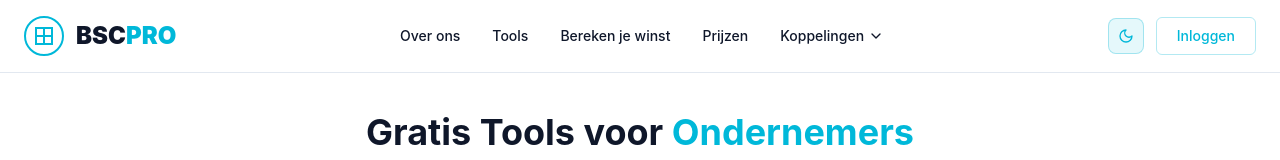
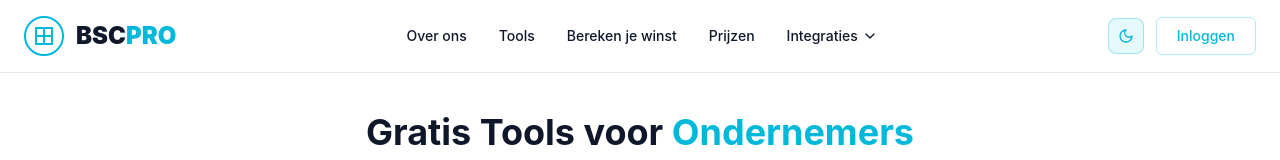
Before and after one commit to stagedvisuals/bank-statement-converter-pro, a Next.js app: page /tools in a window 1280 px wide. Shown: the top 160 px of the page. Built offline with nearby package versions, Linux system fonts and the light colour scheme.

Commit message:
Fix: Koppelingen → Integraties, Start gratis trial → Koop losse scan

```diff
--- a/app/page.tsx
+++ b/app/page.tsx
@@ -248,7 +248,7 @@ export default function Home() {
               </ul>
 
               <button className="w-full py-3 rounded-lg font-semibold border border-[#00b8d9]/30 text-[#00b8d9] hover:bg-[#00b8d9]/10 transition-all">
-                Start gratis trial
+                Koop losse scan
               </button>
             </div>
 
--- a/components/Navbar.tsx
+++ b/components/Navbar.tsx
@@ -71,13 +71,13 @@ export default function Navbar() {
               </Link>
             ))}
 
-            {/* Koppelingen Dropdown */}
+            {/* Integraties Dropdown */}
             <div className="relative">
               <button
                 onClick={() => setKoppelingenOpen(!koppelingenOpen)}
                 className="flex items-center gap-1 text-muted-foreground hover:text-foreground text-sm font-medium transition-colors whitespace-nowrap"
               >
-                Koppelingen
+                Integraties
                 <ChevronDown className={`w-4 h-4 transition-transform ${koppelingenOpen ? 'rotate-180' : ''}`} />
               </button>
 
@@ -132,9 +132,9 @@ export default function Navbar() {
             </Link>
           ))}
 
-          {/* Mobile Koppelingen */}
+          {/* Mobile Integraties */}
           <div className="border-t border-border pt-4 mt-2">
-            <p className="text-sm text-muted-foreground mb-2">Koppelingen</p>
+            <p className="text-sm text-muted-foreground mb-2">Integraties</p>
             {koppelingenLinks.map((link) => (
               <Link
                 key={link.href}
--- a/pages/over-ons.tsx
+++ b/pages/over-ons.tsx
@@ -195,7 +195,7 @@ export default function OverOnsPage() {
           <div className="flex flex-col sm:flex-row gap-4 justify-center">
             <Link href="/register">
               <button className="px-8 py-4 bg-[#00b8d9] text-[#080d14] rounded-lg font-semibold text-lg hover:shadow-[0_0_30px_rgba(0,184,217,0.4)] flex items-center justify-center gap-2">
-                Start gratis trial
+                Koop losse scan
                 <ArrowRight className="w-5 h-5" />
               </button>
             </Link>
--- a/pages/tools/kilometervergoeding-calculator.tsx
+++ b/pages/tools/kilometervergoeding-calculator.tsx
@@ -222,7 +222,7 @@ export default function KilometervergoedingCalculator() {
                       href="/register"
                       className="inline-flex items-center gap-2 text-[#00b8d9] font-bold text-sm hover:underline"
                     >
-                      Start gratis trial
+                      Koop losse scan
                       <ArrowRight className="w-4 h-4" />
                     </Link>
                   </div>
```
